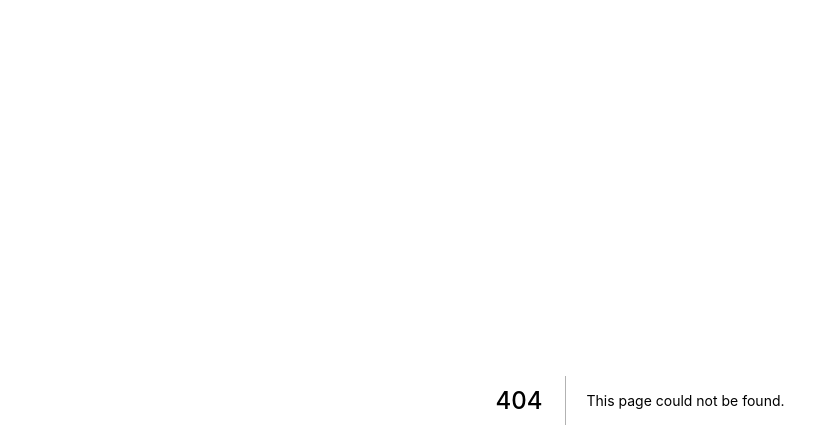
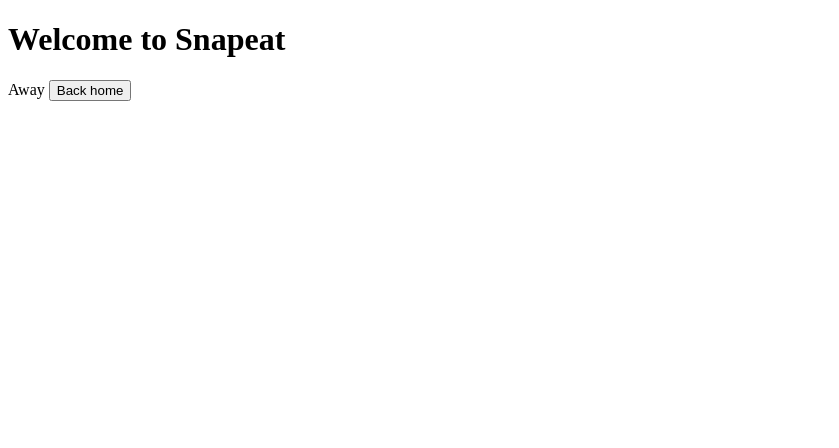
Before and after one commit to InFact-coop/Snapeat, a Next.js app: page / in a window 1280 px wide. Before the commit this address had no page. Shown: the top 448 px of the page, without its empty margins (0-839 px from the left). Built offline with nearby package versions, Linux system fonts and the light colour scheme.

Commit message:
+ Working routing system
#63 #71

```diff
--- a/package.json
+++ b/package.json
@@ -39,6 +39,7 @@
     "@types/node": "^12.12.7",
     "@types/ramda": "^0.26.33",
     "@types/react": "^16.9.11",
+    "babel-eslint": "^10.0.3",
     "concurrently": "^5.0.0",
     "cors": "^2.8.5",
     "env-cmd": "^10.0.1",
--- /dev/null
+++ b/pages/_app.js
@@ -0,0 +1,17 @@
+import React from "react"
+
+import App from "next/app"
+import { RouteProvider } from "../utils/routeContext"
+
+class Snapeat extends App {
+  render() {
+    const { Component, pageProps } = this.props
+    return (
+      <RouteProvider>
+        <Component {...pageProps} />
+      </RouteProvider>
+    )
+  }
+}
+
+export default Snapeat
--- /dev/null
+++ b/pages/index.js
@@ -0,0 +1,25 @@
+import React from "react"
+import Head from "next/head"
+import { HOME } from "../utils/constants"
+import getView from "../views"
+import { useRoute } from "../utils/routeContext"
+
+const Index = () => {
+  const [route] = useRoute()
+
+  return (
+    <>
+      <Head>
+        <title>App</title>
+        <link rel="icon" href="/favicon.ico" />
+      </Head>
+
+      <main>
+        <h1>Welcome to Snapeat</h1>
+        {getView(route)}
+      </main>
+    </>
+  )
+}
+
+export default Index
--- a/utils/constants.js
+++ b/utils/constants.js
@@ -1 +1,2 @@
 export const HOME = "HOME"
+export const AWAY = "AWAY"
--- a/utils/routeContext.js
+++ b/utils/routeContext.js
@@ -1,18 +1,18 @@
 import React from "react"
-import { HOME } from "./constants"
+import { AWAY } from "./constants"
 
 const RouteContext = React.createContext()
 
 const useRoute = () => {
   const context = React.useContext(RouteContext)
-  if (!context) {
+  if (context === undefined) {
     throw new Error(`useRoute must be used within a RouteProvider`)
   }
   return context
 }
 
 const RouteProvider = props => {
-  const [route, setRoute] = React.useState(HOME)
+  const [route, setRoute] = React.useState(AWAY)
   const value = React.useMemo(() => [route, setRoute], [route])
   return <RouteContext.Provider value={value} {...props} />
 }
--- /dev/null
+++ b/views/Away.js
@@ -0,0 +1,14 @@
+import React from "react"
+import { useRoute } from "../utils/routeContext"
+import { HOME } from "../utils/constants"
+
+const Away = () => {
+  const [_route, setRoute] = useRoute()
+  return (
+    <div>
+      Away <button onClick={() => setRoute(HOME)}>Back home</button>
+    </div>
+  )
+}
+
+export default Away
--- a/views/index.js
+++ b/views/index.js
@@ -1,5 +1,10 @@
-import Home from "./home"
+import { HOME, AWAY } from "../utils/constants"
+import Home from "./Home"
+import Away from "./Away"
 
-export default {
-  Home,
+const routes = {
+  [HOME]: Home,
+  [AWAY]: Away,
 }
+
+export default routeName => routes[routeName]()
```
Also changed, not shown: pages/app.js (deleted, +0 -20 lines), 1 other file (tests, documents, lock files or other folders).
